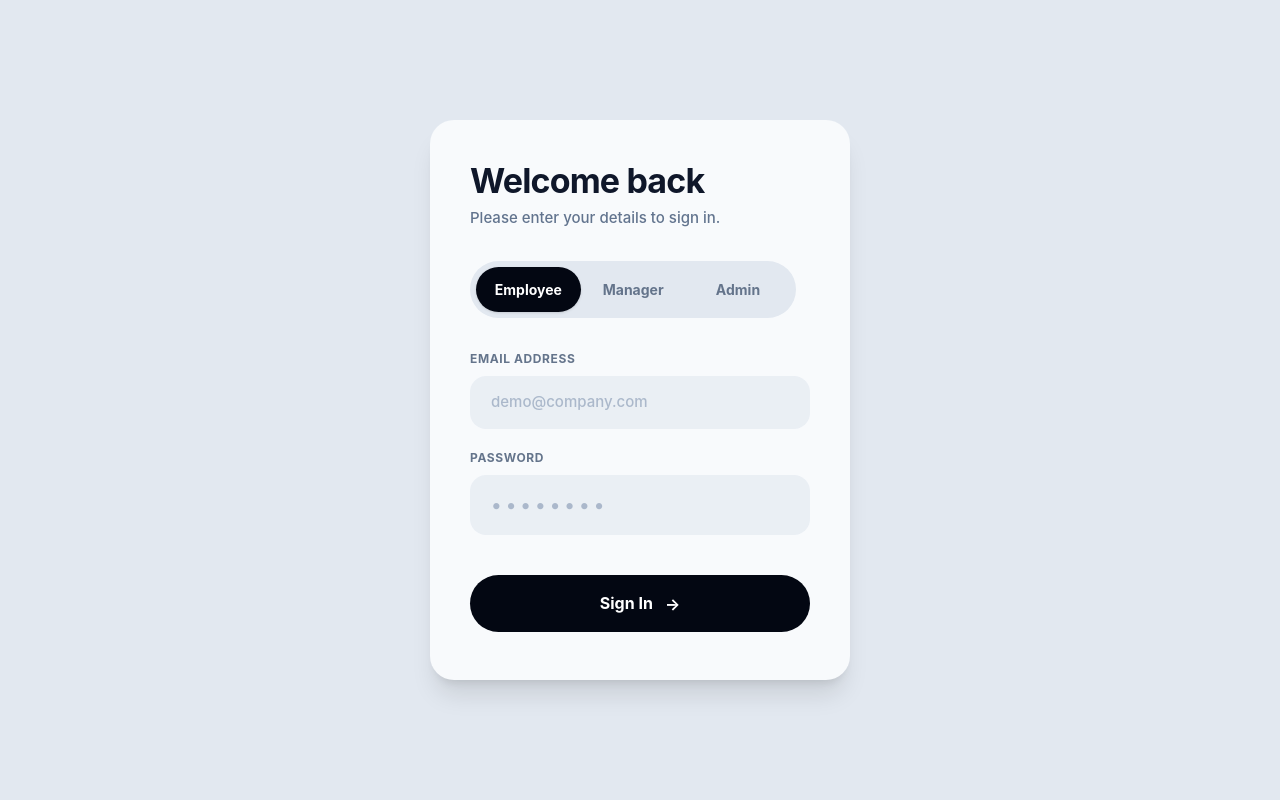
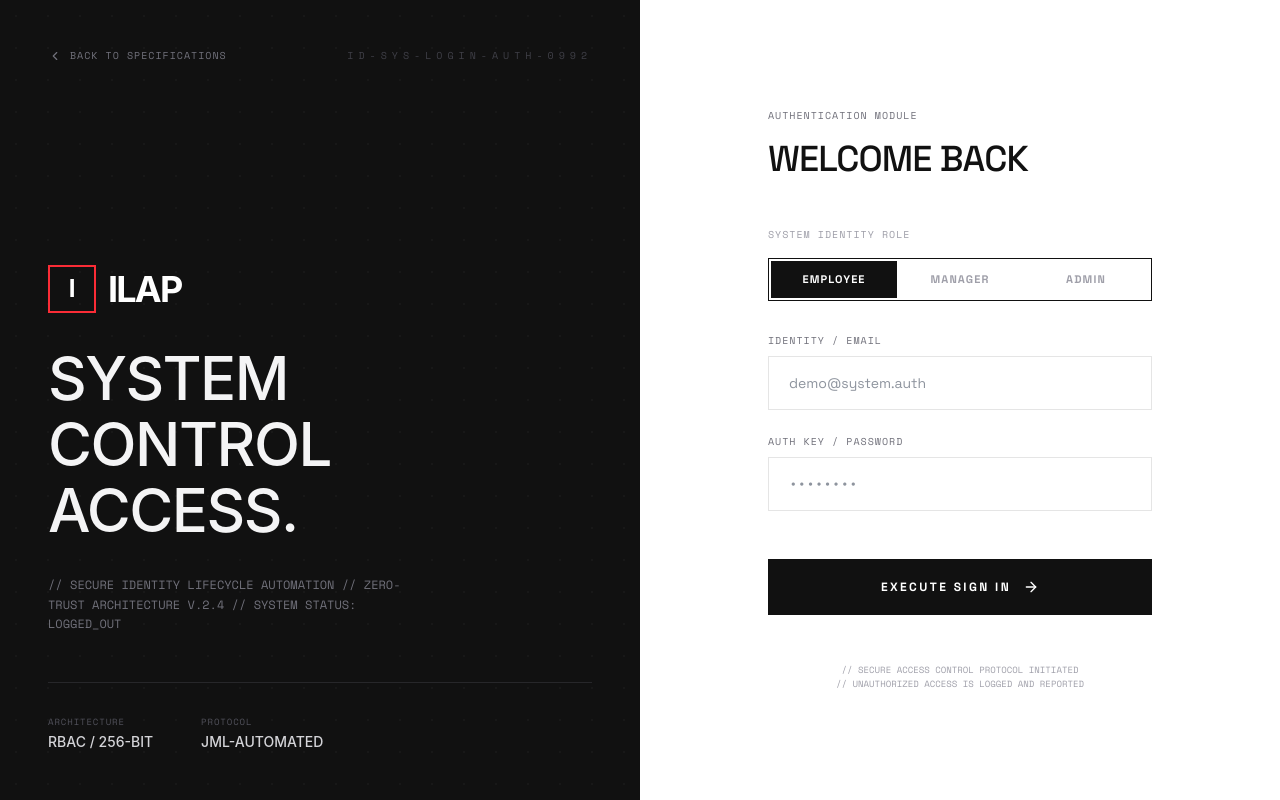
Before and after one commit to vinodkadli7022/IAM-lifecycle, a React (Vite) app in the folder client/: page /login in a window 1280 px wide. Built offline with nearby package versions, Linux system fonts and the light colour scheme.

Commit message:
UI: Redesign Login page to premium split-screen Brutalist layout

```diff
--- a/client/src/pages/Login.jsx
+++ b/client/src/pages/Login.jsx
@@ -1,7 +1,7 @@
 import { useState, useContext } from 'react';
 import { AuthContext } from '../context/AuthContext';
 import { useNavigate } from 'react-router-dom';
-import { ShieldAlert } from 'lucide-react';
+import { Shield, ChevronLeft, ArrowRight } from 'lucide-react';
 
 const Login = () => {
     const [identifier, setIdentifier] = useState('');
@@ -23,78 +23,181 @@ const Login = () => {
     };
 
     return (
-        <div className="min-h-screen flex items-center justify-center bg-[#e2e8f0] py-12 px-4 sm:px-6 lg:px-8">
-            <div className="w-full max-w-[420px] bg-[#f8fafc] rounded-3xl p-8 sm:p-10 shadow-xl overflow-hidden relative">
-                <div className="relative z-10">
-                    <h2 className="text-[34px] font-bold text-[#0f172a] tracking-tight leading-tight">
-                        Welcome back
-                    </h2>
-                    <p className="mt-1 text-[15px] text-slate-500 font-medium">
-                        Please enter your details to sign in.
-                    </p>
+        <div className="min-h-screen grid grid-cols-1 lg:grid-cols-2 bg-white selection:bg-black selection:text-white">
+            <style>
+                {`
+                @import url('https://fonts.googleapis.com/css2?family=Space+Grotesk:wght@400;500;600;700&family=Space+Mono:wght@400;700&display=swap');
+
+                .login-container {
+                    font-family: 'Space Grotesk', sans-serif;
+                }
+                .mono {
+                    font-family: 'Space Mono', monospace;
+                }
+                .brutalist-input {
+                    border-radius: 0;
+                    border: 1px solid #E5E5E5;
+                    transition: all 0.2s;
+                }
+                .brutalist-input:focus {
+                    border-color: #111111;
+                    outline: none;
+                    box-shadow: 4px 4px 0px rgba(0,0,0,0.1);
+                }
+                .brutalist-btn {
+                    border-radius: 0;
+                    transition: all 0.2s;
+                }
+                .brutalist-btn:hover {
+                    box-shadow: 6px 6px 0px rgba(0,0,0,0.1);
+                    transform: translate(-2px, -2px);
+                }
+                .role-selector {
+                    display: grid;
+                    grid-template-columns: repeat(3, 1fr);
+                    border: 1px solid #111111;
+                    padding: 2px;
+                }
+                .role-btn {
+                    padding: 10px;
+                    font-size: 11px;
+                    font-weight: 700;
+                    text-transform: uppercase;
+                    letter-spacing: 0.1em;
+                    transition: all 0.2s;
+                    border-radius: 0;
+                }
+                .role-btn.active {
+                    background: #111111;
+                    color: #FFFFFF;
+                }
+                .grid-pattern {
+                    background-image: radial-gradient(#333 1px, transparent 1px);
+                    background-size: 32px 32px;
+                    opacity: 0.2;
+                }
+                `}
+            </style>
+
+            {/* Left Panel: Brand & Technical Visual */}
+            <div className="hidden lg:flex flex-col bg-[#111111] text-white p-12 relative overflow-hidden">
+                <div className="absolute inset-0 grid-pattern"></div>
+
+                {/* Back to Site */}
+                <button
+                  onClick={() => navigate('/')}
+                  className="relative z-10 flex items-center gap-2 text-zinc-500 hover:text-white transition-colors mono text-[10px] uppercase tracking-widest mb-24 w-fit"
+                >
+                    <ChevronLeft size={14} /> Back to specifications
+                </button>
+
+                <div className="relative z-10 mt-auto">
+                    <div className="flex items-center gap-3 mb-8">
+                        <div className="w-12 h-12 border-2 border-red-500 flex items-center justify-center font-bold text-2xl">
+                            I
+                        </div>
+                        <h1 className="text-4xl font-bold tracking-tighter">ILAP</h1>
                     </div>
 
-                <form className="mt-8 space-y-6 relative z-10" onSubmit={handleSubmit}>
+                    <h2 className="text-6xl font-medium leading-[1.1] mb-8 text-zinc-100 uppercase tracking-tight">
+                        SYSTEM<br />CONTROL<br />ACCESS.
+                    </h2>
 
-                    {/* Segmented Control */}
-                    <div className="relative flex bg-[#e2e8f0] p-1.5 rounded-full z-0 w-full sm:w-[96%]">
-                        {/* Animated Background Pill */}
-                        <div className="absolute top-1.5 bottom-1.5 left-1.5 right-1.5 -z-10">
-                            <div
-                                className="w-1/3 h-full bg-[#030712] rounded-full shadow transition-transform duration-300 ease-[cubic-bezier(0.4,0,0.2,1)]"
-                                style={{ transform: activeTab === 0 ? 'translateX(0%)' : activeTab === 1 ? 'translateX(100%)' : 'translateX(200%)' }}
-                            ></div>
+                    <p className="text-zinc-500 max-w-sm mono text-xs leading-relaxed mb-12">
+                        // SECURE IDENTITY LIFECYCLE AUTOMATION
+                        // ZERO-TRUST ARCHITECTURE V.2.4
+                        // SYSTEM STATUS: LOGGED_OUT
+                    </p>
+
+                    <div className="border-t border-zinc-800 pt-8 flex gap-12">
+                        <div>
+                            <div className="text-zinc-600 mono text-[9px] uppercase tracking-widest mb-1">Architecture</div>
+                            <div className="text-zinc-300 text-sm font-medium">RBAC / 256-BIT</div>
+                        </div>
+                        <div>
+                            <div className="text-zinc-600 mono text-[9px] uppercase tracking-widest mb-1">Protocol</div>
+                            <div className="text-zinc-300 text-sm font-medium">JML-AUTOMATED</div>
+                        </div>
+                    </div>
                 </div>
 
+                {/* Decorative Technical ID */}
+                <div className="absolute top-12 right-12 mono text-[10px] text-zinc-700 writing-vertical-rl tracking-[0.5em] uppercase">
+                    ID-SYS-LOGIN-AUTH-0992
+                </div>
+            </div>
+
+            {/* Right Panel: Login Form */}
+            <div className="flex flex-col justify-center items-center p-8 lg:p-24 bg-white login-container">
+                <div className="w-full max-w-sm">
+                    {/* ID Header for Mobile */}
+                    <div className="lg:hidden flex items-center gap-2 mb-12">
+                        <div className="w-8 h-8 border border-red-500 flex items-center justify-center font-bold text-lg">I</div>
+                        <span className="font-bold tracking-tighter">ILAP</span>
+                    </div>
+
+                    <div className="mb-12">
+                        <span className="mono text-[10px] text-zinc-500 uppercase tracking-widest mb-4 block">Authentication Module</span>
+                        <h3 className="text-4xl font-medium uppercase tracking-tight text-[#111111]">Welcome Back</h3>
+                    </div>
+
+                    <form onSubmit={handleSubmit} className="space-y-8">
+
+                        {/* Role Selector Header */}
+                        <div className="space-y-4">
+                            <label className="mono text-[10px] text-zinc-400 uppercase tracking-widest block">System Identity Role</label>
+                            <div className="role-selector">
                                 <button
                                     type="button"
                                     onClick={() => { setActiveTab(0); setIdentifier('alice@company.com'); setPassword('password123'); }}
-                            className={`flex-1 py-3 text-[14px] font-bold rounded-full transition-colors duration-200 cursor-pointer ${activeTab === 0 ? 'text-white' : 'text-[#64748b] hover:text-slate-900'}`}
+                                    className={`role-btn ${activeTab === 0 ? 'active' : 'text-zinc-400 hover:text-black'}`}
                                 >Employee</button>
                                 <button
                                     type="button"
                                     onClick={() => { setActiveTab(1); setIdentifier('manager@company.com'); setPassword('password123'); }}
-                            className={`flex-1 py-3 text-[14px] font-bold rounded-full transition-colors duration-200 cursor-pointer ${activeTab === 1 ? 'text-white' : 'text-[#64748b] hover:text-slate-900'}`}
+                                    className={`role-btn ${activeTab === 1 ? 'active' : 'text-zinc-400 hover:text-black'}`}
                                 >Manager</button>
                                 <button
                                     type="button"
                                     onClick={() => { setActiveTab(2); setIdentifier('admin@company.com'); setPassword('password123'); }}
-                            className={`flex-1 py-3 text-[14px] font-bold rounded-full transition-colors duration-200 cursor-pointer ${activeTab === 2 ? 'text-white' : 'text-[#64748b] hover:text-slate-900'}`}
+                                    className={`role-btn ${activeTab === 2 ? 'active' : 'text-zinc-400 hover:text-black'}`}
                                 >Admin</button>
+                            </div>
                         </div>
 
                         {error && (
-                        <div className="bg-rose-50 border border-rose-200 text-rose-600 px-4 py-3 rounded-xl text-sm font-medium">
-                            {error}
+                            <div className="bg-red-50 border border-red-200 text-red-600 p-4 mono text-[11px] uppercase tracking-tight">
+                                ERROR: {error}
                             </div>
                         )}
 
-                    <div className="space-y-5 pt-2">
-                        <div className="flex flex-col gap-2">
-                            <label htmlFor="identifier" className="text-[12px] font-bold text-[#64748b] uppercase tracking-wider">
-                                Email Address
+                        <div className="space-y-6">
+                            <div className="space-y-2">
+                                <label htmlFor="identifier" className="mono text-[10px] text-zinc-500 uppercase tracking-widest block">
+                                    Identity / Email
                                 </label>
                                 <input
                                     id="identifier"
                                     name="identifier"
                                     type="text"
                                     required
-                                className="w-full bg-[#e2e8f0]/60 border border-transparent rounded-2xl px-5 py-3.5 text-[15px] font-medium text-slate-900 placeholder-slate-400/70 focus:bg-white focus:border-slate-300 focus:ring-4 focus:ring-slate-900/5 transition-all outline-none"
-                                placeholder="demo@company.com"
+                                    className="w-full brutalist-input px-5 py-4 text-sm focus:ring-0"
+                                    placeholder="demo@system.auth"
                                     value={identifier}
                                     onChange={(e) => setIdentifier(e.target.value)}
                                 />
                             </div>
-                        <div className="flex flex-col gap-2">
-                            <label htmlFor="password" className="text-[12px] font-bold text-[#64748b] uppercase tracking-wider">
-                                Password
+
+                            <div className="space-y-2">
+                                <label htmlFor="password" className="mono text-[10px] text-zinc-500 uppercase tracking-widest block">
+                                    Auth Key / Password
                                 </label>
                                 <input
                                     id="password"
                                     name="password"
                                     type="password"
                                     required
-                                className="w-full bg-[#e2e8f0]/60 border border-transparent rounded-2xl px-5 py-3.5 text-[20px] font-medium text-slate-900 placeholder-slate-400/70 focus:bg-white focus:border-slate-300 focus:ring-4 focus:ring-slate-900/5 transition-all outline-none tracking-[0.2em]"
+                                    className="w-full brutalist-input px-5 py-4 text-sm focus:ring-0 mono"
                                     placeholder="••••••••"
                                     value={password}
                                     onChange={(e) => setPassword(e.target.value)}
@@ -102,15 +205,21 @@ const Login = () => {
                             </div>
                         </div>
 
-                    <div className="pt-4 pb-2">
+                        <div className="pt-4">
                             <button
                                 type="submit"
-                            className="w-full bg-[#030712] text-white flex justify-center items-center gap-2 py-4 rounded-full text-[16px] font-bold hover:bg-black hover:shadow-lg hover:-translate-y-[1px] active:translate-y-0 transition-all outline-none focus:ring-4 focus:ring-slate-900/20"
+                                className="w-full bg-[#111111] text-white py-5 brutalist-btn flex items-center justify-center gap-3 font-bold uppercase text-xs tracking-[0.2em]"
                             >
-                            Sign In <span className="text-[16px] font-bold ml-1 mt-[1px]">-&gt;</span>
+                                Execute Sign In <ArrowRight size={16} />
                             </button>
                         </div>
                     </form>
+
+                    <p className="mt-12 mono text-[9px] text-zinc-400 text-center leading-relaxed">
+                        // SECURE ACCESS CONTROL PROTOCOL INITIATED<br />
+                        // UNAUTHORIZED ACCESS IS LOGGED AND REPORTED
+                    </p>
+                </div>
             </div>
         </div>
     );
```
Lines whose indentation alone changed are shown as unchanged.
